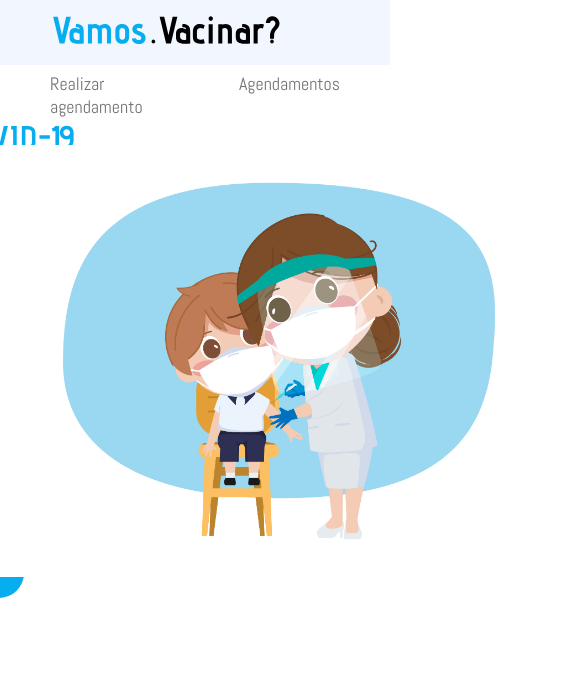
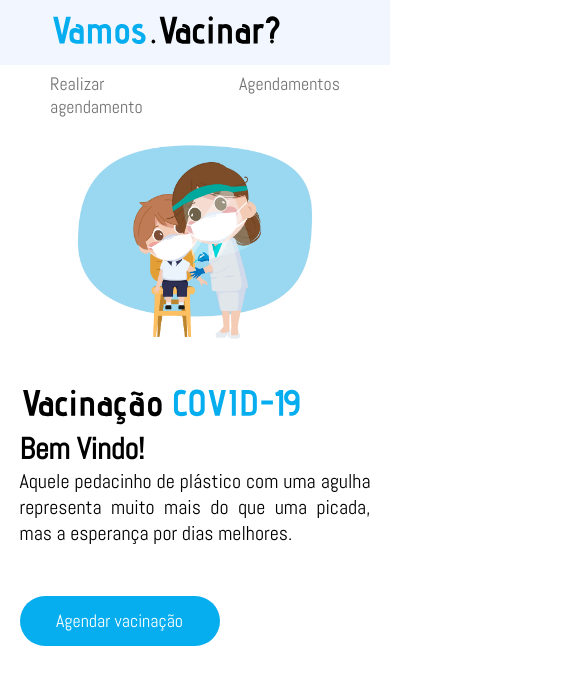
Before and after one commit to doug-22/vamos-vacinar, a React (Create React App) app: page / in a window 390 px wide. Shown: the top 684 px of the page, 567 px wide, since content can reach past the window. Built offline with nearby package versions, Linux system fonts and the light colour scheme.

Commit message:
Refactor code home page and adding responsiveness

```diff
--- a/src/Pages/Home/styles.css
+++ b/src/Pages/Home/styles.css
@@ -22,3 +22,17 @@
     text-align: justify;
     margin-bottom: 50px;
 }
+
+@media (max-width: 900px) {
+    .container-menu {
+        flex-direction: column-reverse;
+        gap: 30px;
+    }
+    .container-menu img {
+        width: 80%;
+    }
+    .container-info {
+        width: 90%;
+        margin-bottom: 30px;
+    }
+}
```
